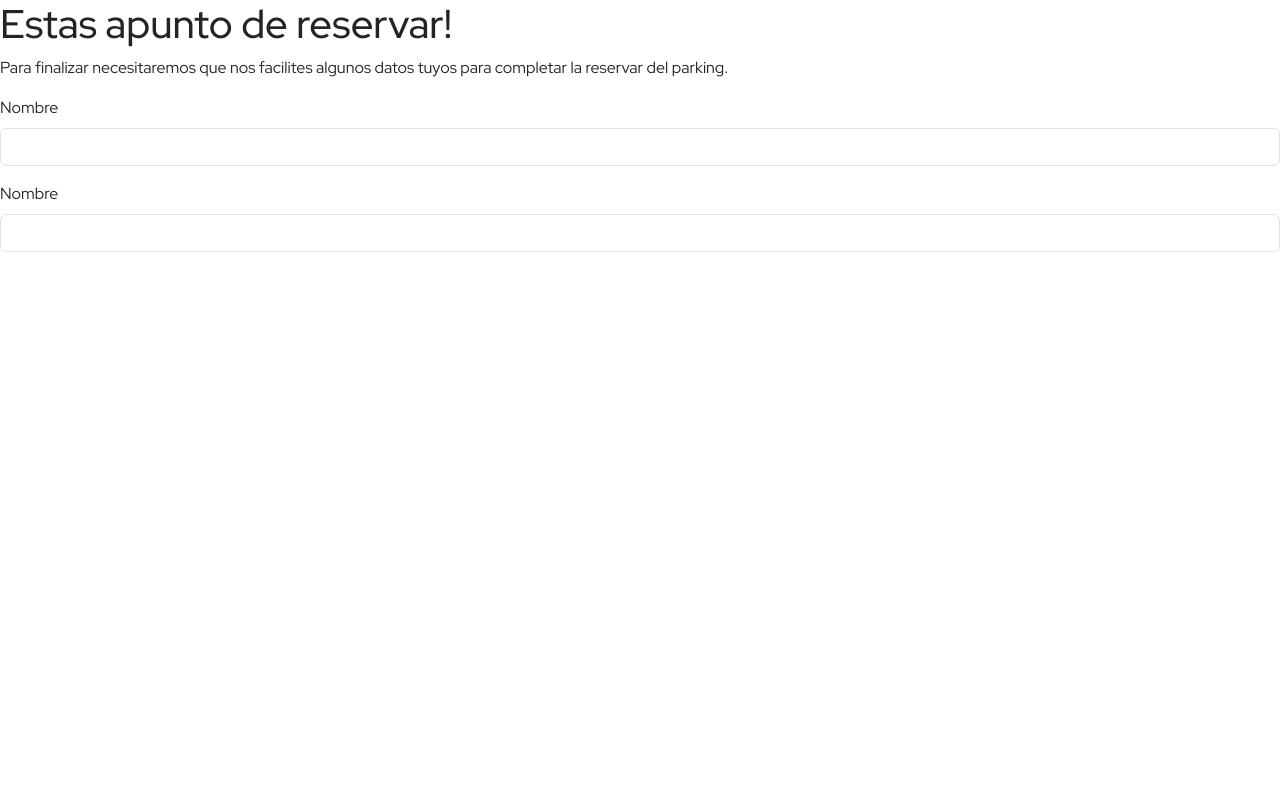
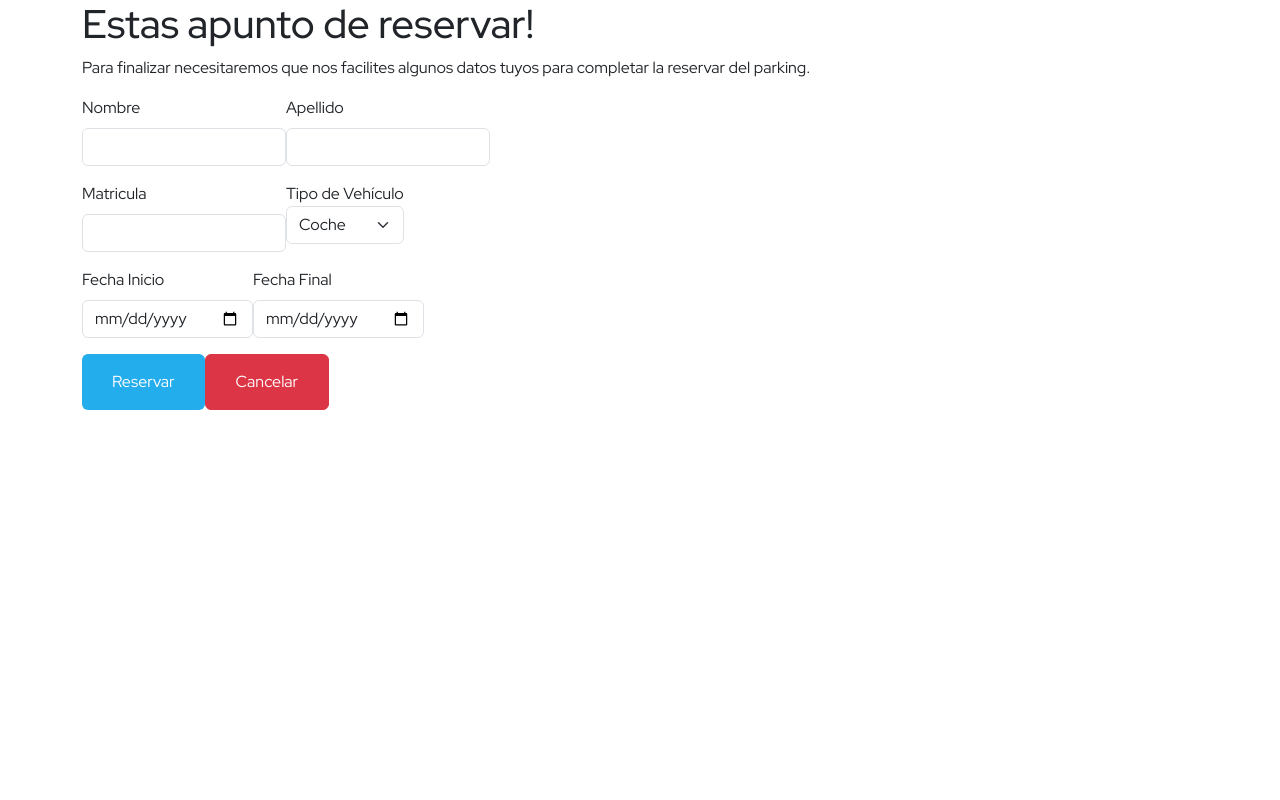
Before and after one commit to DarthRueda/ParkingPython, a Flask app: template templates/reserva2.html in a window 1280 px wide. Run offline with Flask 3, Linux system fonts and the light colour scheme; the template is opened without the code that fills it, so the values that code supplies are empty; some libraries are stand-ins or nearby versions.

Commit message:
reserva semicompleta

```diff
--- a/app.py
+++ b/app.py
@@ -8,6 +8,7 @@ from flask_sqlalchemy import SQLAlchemy
 from werkzeug.security import check_password_hash, generate_password_hash
 import pymysql
 from sqlalchemy.exc import OperationalError
+from datetime import datetime
 
 # Configure logging
 logging.basicConfig(level=logging.DEBUG)
@@ -26,6 +27,8 @@ except OperationalError as e:
     db = None
     logging.error(f"Error de conexión a la base de datos: {e.orig}")
 
+# Modellos DB
+
 # Modelo de usuario
 class User(db.Model):
     user_id = db.Column(db.Integer, primary_key=True)
@@ -35,10 +38,25 @@ class User(db.Model):
     email = db.Column(db.String(100), unique=True, nullable=False)
     password = db.Column(db.String(255), nullable=False)
     created_at = db.Column(db.TIMESTAMP, server_default=db.func.current_timestamp(), nullable=False)
-    vehicle_type = db.Column(db.String(50), nullable=True)
+
 
     def __str__(self):
         return self.first_name
+
+# Modelo Reservas
+class Reserva(db.Model):
+    reserva_id = db.Column(db.Integer, primary_key=True)
+    user_id = db.Column(db.Integer, db.ForeignKey('user.user_id'), nullable=False)
+    first_name = db.Column(db.String(100), nullable=False)
+    last_name = db.Column(db.String(100), nullable=False)
+    reservation_start_time = db.Column(db.TIMESTAMP, nullable=False)
+    reservation_end_time = db.Column(db.TIMESTAMP, nullable=False)
+    vehicle_type = db.Column(db.String(50), nullable=True)
+    plate = db.Column(db.String(50), nullable=True)
+    import_price = db.Column(db.Float, nullable=False)
+
+    def __str__(self):
+        return str(self.reserva_id)
 
 # Formulario de inicio de sesión
 class LoginForm(FlaskForm):
@@ -148,7 +166,6 @@ def editar_perfil():
         user.last_name = request.form['last_name']
         user.email = request.form['email']
         user.username = request.form['username']
-        user.vehicle_type = request.form['vehicle_type']
 
         db.session.commit()
         flash('Perfil actualizado exitosamente.')
@@ -177,13 +194,43 @@ def home():
 def reserva():
     return render_template('reserva.html')
 
+@app.route('/reserva2', methods=['GET', 'POST'])
+def reserva2():
+    if request.method == 'POST':
+        button_id = request.form['button_id']
+        session['parking'] = button_id
+    return render_template('reserva2.html')
+
 
 # Procesar Reserva
 @app.route('/procesar_reserva', methods=['POST'])
 def procesar_reserva():
-    button_id = request.form['button_id']
-    flash(f'Botón presionado: {button_id}')
-    return redirect('reserva')
+    first_name = request.form['first_name']
+    last_name = request.form['last_name']
+    plate = request.form['plate']
+    vehicle_type = request.form['vehicle_type']
+    start_date = datetime.strptime(request.form['start-date'], '%Y-%m-%d')
+    end_date = datetime.strptime(request.form['end-date'], '%Y-%m-%d')
+
+    nueva_reserva = Reserva(
+        first_name=first_name,
+        last_name=last_name,
+        plate=plate,
+        vehicle_type=vehicle_type,
+        reservation_start_time=start_date,
+        reservation_end_time=end_date,
+        import_price=0.0
+    )
+
+    try:
+        db.session.add(nueva_reserva)
+        db.session.commit()
+        flash('Reserva completada exitosamente.')
+        return redirect('/perfil')
+    except Exception as e:
+        db.session.rollback()
+        flash(f'Ocurrió un error al procesar la reserva: {e}')
+        return redirect('/perfil')
 
 # Redireccion al iniciar el servidor
 first_request = True
--- a/templates/reserva.html
+++ b/templates/reserva.html
@@ -4,15 +4,15 @@
 
 {% block content %}
 <div class="container">
-    <form method="POST" action="{{ url_for('procesar_reserva') }}">
+    <form method="POST" action="{{ url_for('reserva2') }}">
         <input type="hidden" name="button_id" value="libre">
         <button type="submit" class="btn btn-parking-libre">Libre</button>
     </form>
-    <form method="POST" action="{{ url_for('procesar_reserva') }}">
+    <form method="POST" action="{{ url_for('reserva2') }}">
         <input type="hidden" name="button_id" value="reservado">
         <button type="submit" class="btn btn-parking-reservado">Reservado</button>
     </form>
-    <form method="POST" action="{{ url_for('procesar_reserva') }}">
+    <form method="POST" action="{{ url_for('reserva2') }}">
         <input type="hidden" name="button_id" value="ocupado">
         <button type="submit" class="btn btn-parking-ocupado">Ocupado</button>
     </form>
--- a/templates/reserva2.html
+++ b/templates/reserva2.html
@@ -3,21 +3,50 @@
 {% block title %}Reserva{% endblock %}
 
 {% block content %}
-
+<div class="container container-body">
     <h1>Estas apunto de reservar!</h1>
     <p>Para finalizar necesitaremos que nos facilites algunos datos tuyos para completar la reservar del parking.</p>
 
-<form action="" method="post">
-    <div>
+    <form action="{{ url_for('procesar_reserva') }}" method="post">
+        <div class="d-flex">
             <div class="mb-3">
                 <label for="first_name" class="form-label">Nombre</label>
-            <input type="text" class="form-control" id="first_name" name="first_name" value="{{ user.first_name }}">
+                <input type="text" class="form-control" id="first_name" name="first_name">
             </div>
             <div class="mb-3">
-            <label for="first_name" class="form-label">Nombre</label>
-            <input type="text" class="form-control" id="first_name" name="first_name" value="{{ user.first_name }}">
+                <label for="last_name" class="form-label">Apellido</label>
+                <input type="text" class="form-control" id="last_name" name="last_name">
             </div>
         </div>
+        <div class="d-flex">
+            <div class="mb-3">
+                <label for="plate" class="form-label">Matricula</label>
+                <input type="text" class="form-control" id="plate" name="plate">
+            </div>
+            <div class="mb-3">
+                <label for="vehicle_type">Tipo de Vehículo</label>
+                <select class="form-select" id="vehicle_type" name="vehicle_type">
+                    <option value="Carro">Coche</option>
+                    <option value="Moto">Moto</option>
+                    <option value="Bicicleta">Bicicleta</option>
+                    <option value="Patinete">Patinete</option>
+                </select>
+            </div>
+        </div>
+        <div class="d-flex">
+            <div class="mb-3">
+                <label for="start-date" class="form-label">Fecha Inicio</label>
+                <input type="date" class="form-control" id="start-date" name="start-date">
+            </div>
+            <div class="mb-3">
+                <label for="end-date" class="form-label">Fecha Final</label>
+                <input type="date" class="form-control" id="end-date" name="end-date">
+            </div>
+        </div>
+        <div class="d-flex">
+            <input type="submit" value="Reservar" class="btn btn-primary">
+            <input type="button" value="Cancelar" class="btn btn-danger">
+        </div>
     </form>
-
-{% endblock content %}
+</div>
+{% endblock %}
```
Also changed, not shown: templates/perfil.html (+0 -9 lines), templates/ticket.html (added). Lines whose indentation alone changed are shown as unchanged.
